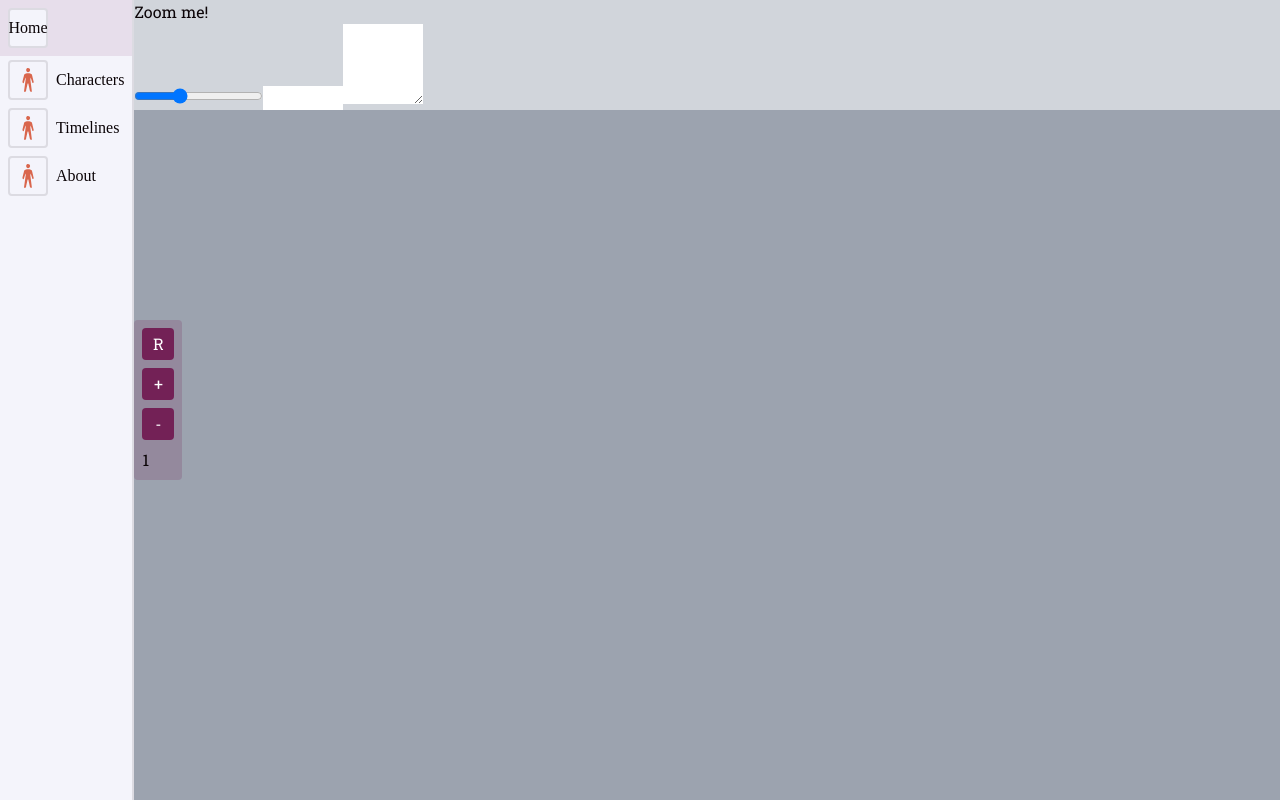
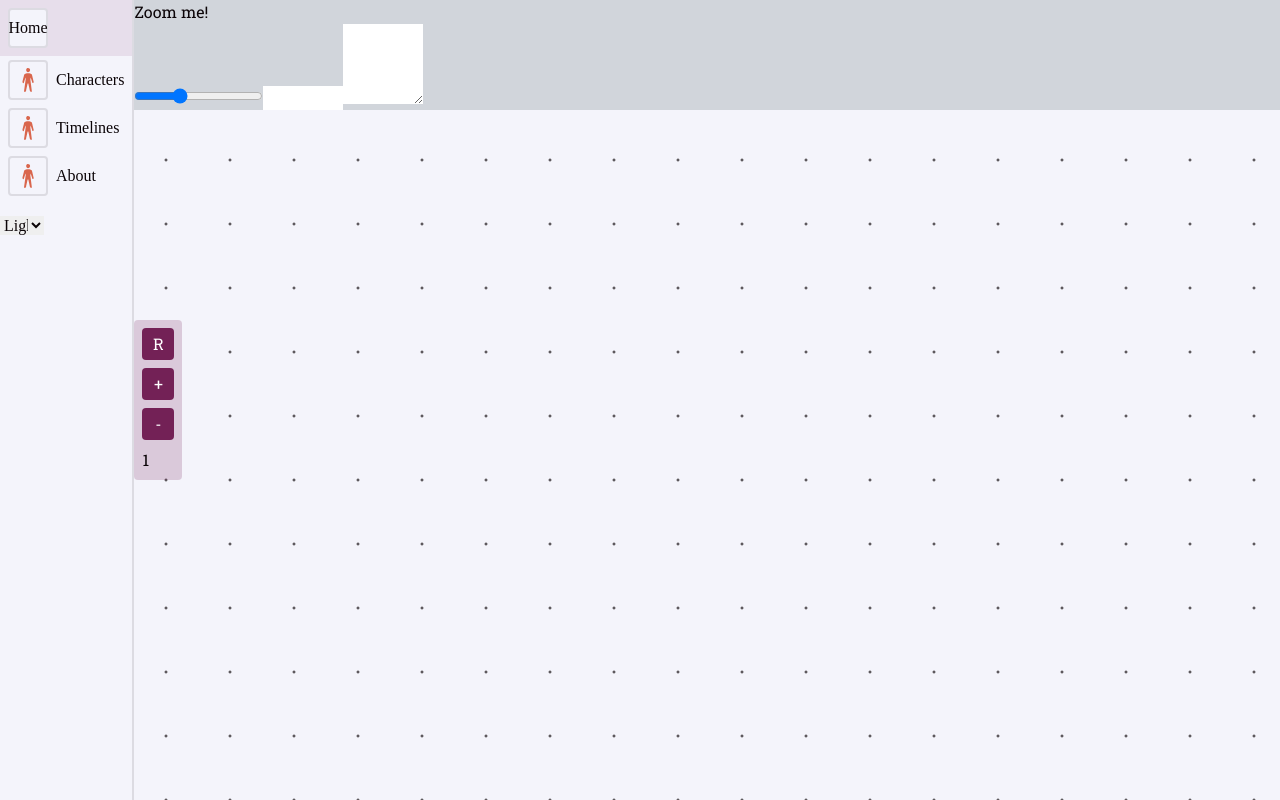
Before and after one commit to Nekonyx13/plotpoint-web, a Vue app: page /characters in a window 1280 px wide. Built offline with nearby package versions, Linux system fonts and the light colour scheme; a web font is replaced by a local one.

Commit message:
added messy theme implementation

```diff
--- a/src/components/NavBar.vue
+++ b/src/components/NavBar.vue
@@ -1,6 +1,11 @@
 <script setup lang="ts">
 import { ref } from 'vue'
 import ChracterIcon from './icons/CharacterIcon.vue'
+import { usePreferenceStore } from '@/stores/preferences'
+import { storeToRefs } from 'pinia'
+
+const preferenceStore = usePreferenceStore()
+const { theme } = storeToRefs(preferenceStore)
 
 const sidebarItems = ref([
   { title: 'Characters', name: 'characters' },
@@ -10,7 +15,8 @@ const sidebarItems = ref([
 </script>
 
 <template>
-  <nav class="font-heading flex flex-col gap-4 border-r-2 border-text/10">
+  <div class="font-heading flex flex-col gap-4 border-r-2 border-text/10">
+    <nav>
       <div class="bg-background">
         <router-link class="p-2 flex gap-2 hover:bg-accent/10" :to="{ name: 'home' }">
           <div
@@ -35,6 +41,13 @@ const sidebarItems = ref([
         </router-link>
       </div>
     </nav>
+
+    <select v-model="theme" class="w-1/3">
+      <option v-for="t in preferenceStore.THEMES" :value="t" :key="t">
+        {{ t.charAt(0).toUpperCase() + t.slice(1) }}
+      </option>
+    </select>
+  </div>
 </template>
 
 <style scoped></style>
--- a/src/main.css
+++ b/src/main.css
@@ -18,6 +18,14 @@
     --accent: 222 140 193;
   }
 
+  .light {
+    --text: 11 4 7;
+    --background: 244 244 251;
+    --primary: 217 102 77;
+    --secondary: 223 139 139;
+    --accent: 115 33 86;
+  }
+
   body {
     @apply font-body text-text bg-background text-base;
     scrollbar-gutter: stable both-edges;
--- /dev/null
+++ b/src/stores/preferences.ts
@@ -0,0 +1,18 @@
+import { defineStore } from 'pinia'
+import { ref, watch } from 'vue'
+
+export const usePreferenceStore = defineStore('preferences', () => {
+  const THEMES = ref(['light', 'dark'])
+  const theme = ref<string>(localStorage.getItem('theme') || 'light')
+
+  watch(theme, (newTheme) => {
+    localStorage.setItem('theme', newTheme)
+    // add a class to the body to change the theme
+    document.body.className = newTheme
+  })
+
+  return {
+    THEMES,
+    theme
+  }
+})
--- a/src/views/CharactersView.vue
+++ b/src/views/CharactersView.vue
@@ -25,7 +25,11 @@ function handleZoom(e: WheelEvent) {
 <template>
   <div
     ref="content-window"
-    class="w-full h-full bg-gray-400 overflow-auto relative"
+    class="w-full h-full bg-white overflow-auto relative"
+    :style="{
+      backgroundSize: `${zoomValue * 64}px ${zoomValue * 64}px`
+    }"
+    id="content-window"
     @wheel="handleZoom"
   >
     <!-- Toolbar -->
@@ -59,4 +63,9 @@ function handleZoom(e: WheelEvent) {
 .toolbar button {
   @apply w-8 h-8 flex items-center justify-center rounded bg-accent text-white;
 }
+
+#content-window {
+  background: white;
+  background-image: radial-gradient(theme('colors.text'), theme('colors.background') 2px);
+}
 </style>
```
Lines whose indentation alone changed are shown as unchanged.
